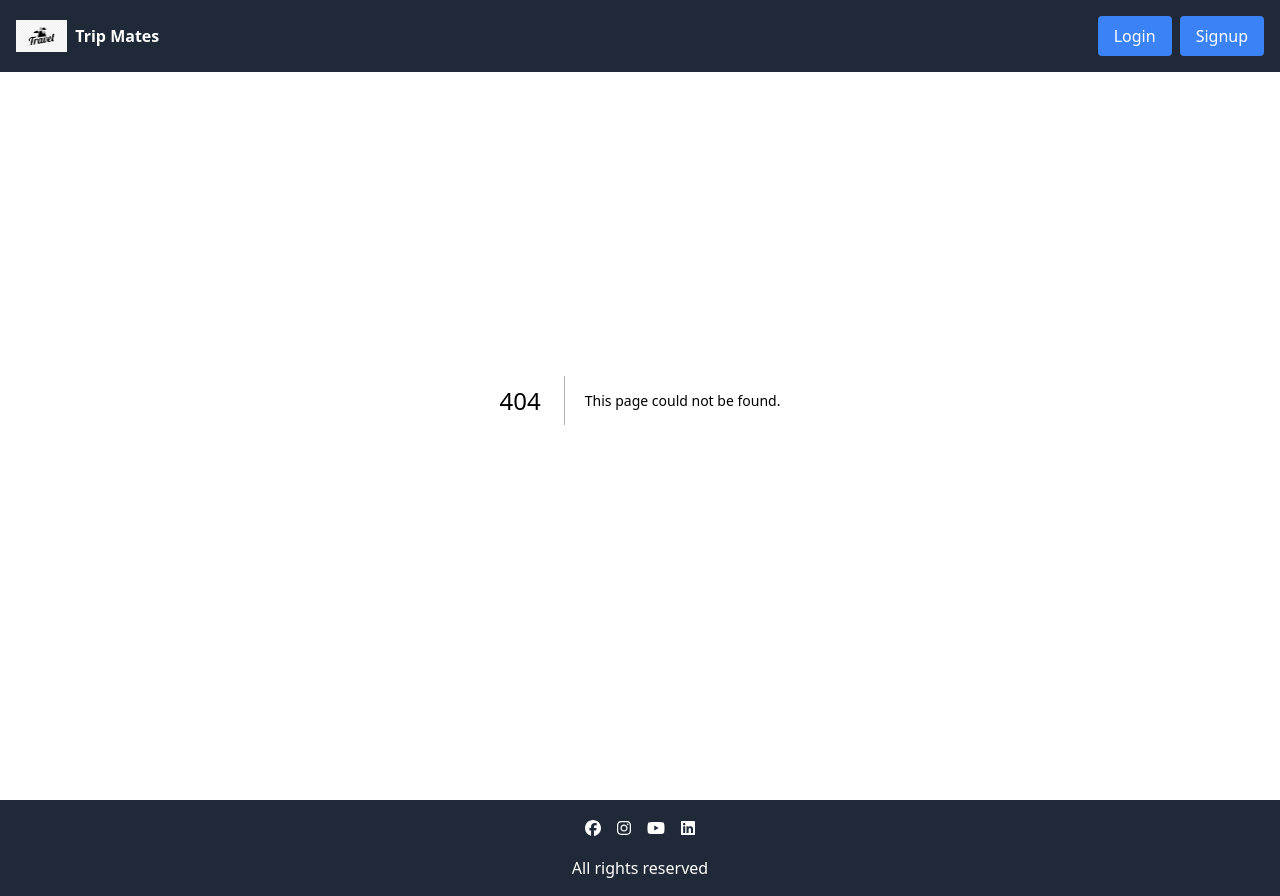
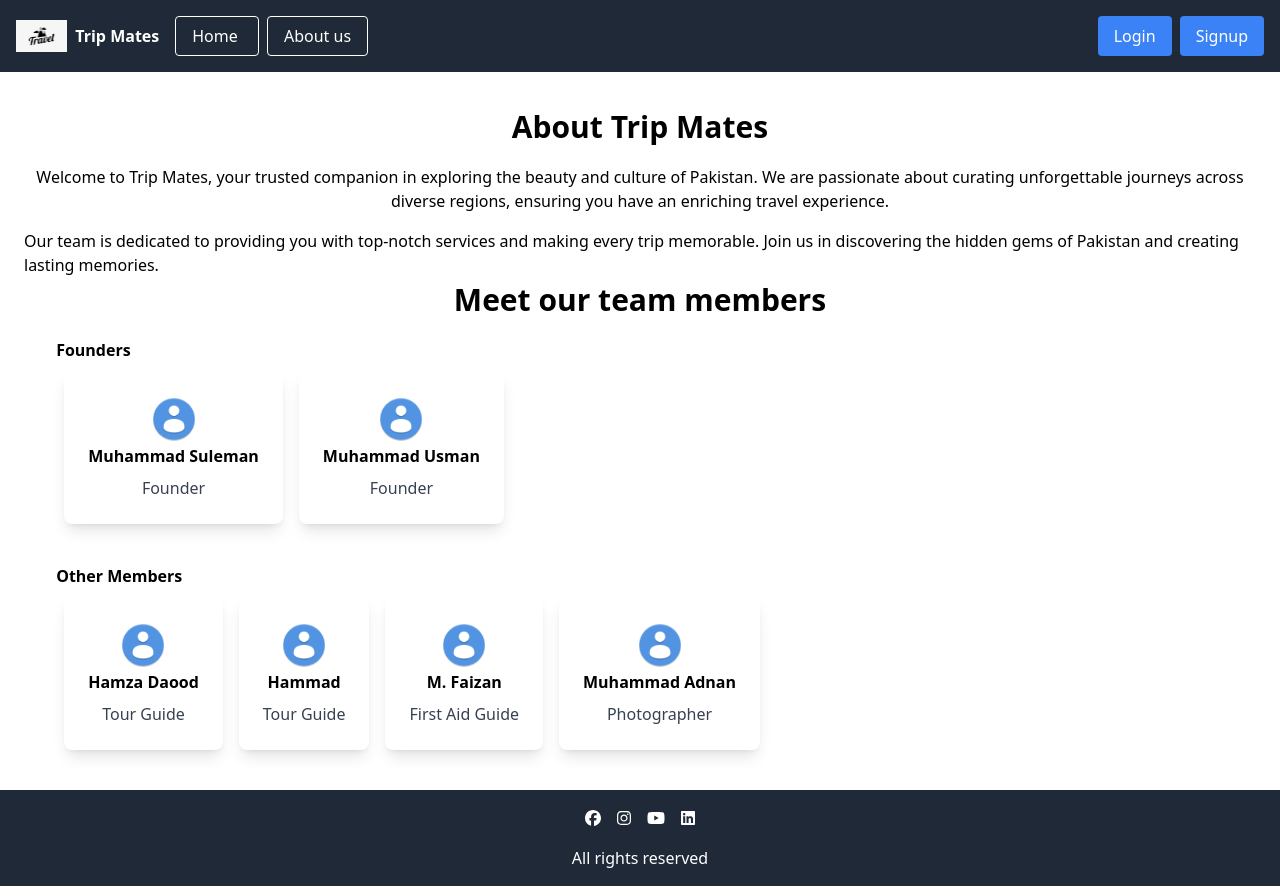
Before and after one commit to asma0101/travelPlanner, a Next.js app: page /about in a window 1280 px wide. Before the commit this address had no page. Built offline with nearby package versions, Linux system fonts and the light colour scheme.

Commit message:
aboutus page added

```diff
--- a/pages/api/getUserTrips.ts
+++ b/pages/api/getUserTrips.ts
@@ -39,7 +39,7 @@ const Handler = async (req: NextApiRequest, res: NextApiResponse) => {
         }
     })
     } catch (error) {
-      res.status(500).json({ error: 'Internal Server Error',errorData: error });
+      res.status(500).json({ error: 'Internal Server Error',errorData: error, success:false });
     }
 
 
--- a/pages/api/middleware.ts
+++ b/pages/api/middleware.ts
@@ -13,7 +13,7 @@ const validateToken = (req: NextApiRequest, res: NextApiResponse, next: Function
     // req.user = decoded;
     next();
   } catch (error) {
-    return res.status(403).json({ message: 'Invalid token' });
+    return res.status(403).json({ message: 'Invalid token', success:false });
   }
 };
 
--- /dev/null
+++ b/src/app/about/page.tsx
@@ -0,0 +1,67 @@
+import React from 'react';
+
+const TeamMemberCard = (props:any) => {
+    return (
+        <div className="max-w-xs bg-white p-6 rounded-lg shadow-lg mx-2 mb-4 text-center">
+            <div className="flex justify-center">
+                <img src="userIcon.png" alt="" width="50px" height="100px" />
+            </div>
+            <h2 className="text-xl font-bold mb-2">{props.name}</h2>
+            <p className="text-gray-700">{props.role}</p>
+        </div>
+    );
+}
+
+const About = () => {
+    const teamMembers = [
+        { name: 'Muhammad Suleman', role: 'Founder' },
+        { name: 'Muhammad Usman', role: 'Founder' },
+        { name: 'Hamza Daood', role: 'Tour Guide' },
+        { name: 'Hammad', role: 'Tour Guide' },
+        { name: 'M. Faizan', role: 'First Aid Guide' },
+        { name: 'Muhammad Adnan', role: 'Photographer' },
+    ];
+
+    return (
+        <div className="container mx-auto p-6 mt-20 flex flex-wrap items-center justify-center">
+            <h1 className="font-bold mb-4 text-lg ">About Trip Mates</h1>
+            <p className="text-md mb-4 text-center">
+                Welcome to Trip Mates, your trusted companion in exploring the beauty and culture of Pakistan.
+                We are passionate about curating unforgettable journeys across diverse regions,
+                ensuring you have an enriching travel experience.
+            </p>
+            <p className="text-md">
+                Our team is dedicated to providing you with top-notch services and making every trip memorable.
+                Join us in discovering the hidden gems of Pakistan and creating lasting memories.
+            </p>
+                <h1 className="font-bold mb-4 text-lg ">Meet our team members</h1>
+
+            <div className="flex flex-wrap justify-center">
+
+                <div className="w-full mb-6">
+                    <h2 className="text-2xl font-bold mb-2 ">Founders</h2>
+                    <div className="flex">
+                        {teamMembers
+                            .filter(member => member.role === 'Founder')
+                            .map((member, index) => (
+                                <TeamMemberCard key={index} name={member.name} role={member.role} />
+                            ))}
+                    </div>
+                </div>
+                <div className="w-full">
+                    <h2 className="text-2xl font-bold mb-2">Other Members</h2>
+                    <div className="flex">
+                        {teamMembers
+                            .filter(member => (member.role === 'Tour Guide' || member.role === 'Photographer' || member.role === 'First Aid Guide'))
+                            .map((member, index) => (
+                                <TeamMemberCard key={index} name={member.name} role={member.role} />
+                            ))}
+                    </div>
+                </div>
+
+            </div>
+        </div>
+    );
+}
+
+export default About;
--- a/src/app/components/header/page.tsx
+++ b/src/app/components/header/page.tsx
@@ -1,8 +1,9 @@
 "use client"
 import { isUserLoggedIn } from '@/app/common/utilitiesService';
 import { setErrorAlert } from '@/app/redux/Actions/userActions';
+import Link from 'next/link';
 import { useRouter, useSearchParams  } from 'next/navigation';
-import { useEffect, useState } from "react";
+import React, { useEffect, useState } from "react";
 import { useDispatch } from 'react-redux';
 import { logoutUser } from '../../common/utilitiesService';
 import ErrorAlert from '../alert/page';
@@ -42,10 +43,16 @@ const Header = () => {
         <header className="bg-gray-800 p-4 text-white fixed top-0 left-0 right-0 header z-10">
 			<div className="container mx-auto">
 				<div className="flex justify-between items-center">
-						<div className="flex items-center cursor-pointer" onClick={ () => {router.push('/home')}}>
-						<img src="/logo.jpg" alt="Logo" className="mr-2 h-8" />
-						<div className="text-2xl font-bold">Trip Mates</div>
-					</div>
+						<div className="flex items-center cursor-pointer">
+							<img src="/logo.jpg" alt="Logo" className="mr-2 h-8" />
+							<div className="text-2xl font-bold">Trip Mates</div>
+							<div className="pl-4">
+								<Link href="/home" className="mr-2 px-4 py-2 bg-transparent border border-white text-white rounded hover:bg-white hover:text-gray-800">
+									Home </Link>
+								<Link href="/about" className="mr-2 px-4 py-2 bg-transparent border border-white text-white rounded hover:bg-white hover:text-gray-800">
+								About us </Link>
+							</div>
+						</div>
 					{
 						!isLoginView  ?
 							<>
--- a/src/app/home/myTrips/page.tsx
+++ b/src/app/home/myTrips/page.tsx
@@ -10,6 +10,7 @@ import { useDispatch, useSelector } from "react-redux";
 import { faSearch } from '@fortawesome/free-solid-svg-icons'
 import { FontAwesomeIcon } from '@fortawesome/react-fontawesome';
 import authGuard from "../../components/authGaurd/page";
+import ErrorAlert from "@/app/components/alert/page";
 
 
 const MyTrips = () => {
@@ -18,6 +19,7 @@ const MyTrips = () => {
     let loader = useSelector((state: any) => state.users.loader.loader);
     const [searchTerm, setSearchTerm] = useState("");
     const [filteredTrips, setFilteredTrips] = useState([]);
+    const [showAlert, setShowAlert] = useState(false);
     let dispatch = useDispatch();
 
     useEffect(() => {
@@ -26,12 +28,16 @@ const MyTrips = () => {
             try {
                 let userDetails: any = localStorage.getItem('userDetails');
                 userDetails = JSON.parse(userDetails);
-                let response = await getUserTrips(userDetails.userId);
-                if (response) {
-                    setUserTrips(response);
-                    setFilteredTrips(response);
+                let data = await getUserTrips(userDetails.userId);
+                if (data && data.success) {
+                    setUserTrips(data.userPlans);
+                    setFilteredTrips(data.userPlans);
                     dispatch(setLoader(false));
+                } else {
+                    dispatch(setLoader(false));
+                    dispatch(setErrorAlert(true, 'Unable to fetch your trips! Please try later.'));
                 }
+
             } catch (error) {
                 dispatch(setLoader(false));
 			    dispatch(setErrorAlert(true, 'Unable to fetch your trips! Please try later.'));
@@ -41,7 +47,7 @@ const MyTrips = () => {
         fetchUserTrips();
     }, [dispatch]);
     useEffect(() => {
-        const filtered = userTrips.filter((userTrip:any) => {
+        const filtered = userTrips && userTrips.filter((userTrip:any) => {
             const destination = `${userTrip.plan.destination.name} - ${userTrip.plan.destination.region}`;
             return destination.toLowerCase().includes(searchTerm.toLowerCase());
         });
@@ -50,12 +56,15 @@ const MyTrips = () => {
 
     return (
         <>
+            {
+                showAlert ? <ErrorAlert></ErrorAlert> : null
+            }
             <div className="max-w-screen-lg mx-auto mt-24 overflow-y-auto">
                 {
                     loader ? <Spinner></Spinner> :
                         <>
                             {
-                                userTrips.length > 0 ?
+                                filteredTrips.length > 0 ?
                                     <>
                                     <div className="flex  items-center mb-4 w-100">
                                         <input
--- a/src/app/shared/services.ts
+++ b/src/app/shared/services.ts
@@ -43,11 +43,11 @@ export const getUserTrips = async (userId: Number) => {
             headers: getHeaders()
         })
         if (response && response?.data.success) {
-            return response.data.userPlans || null;
+            return response.data || null;
         }
         return response;
     } catch (error) {
-        return error;
+        return error?.response || {success:false};
     }
 }
 
```
